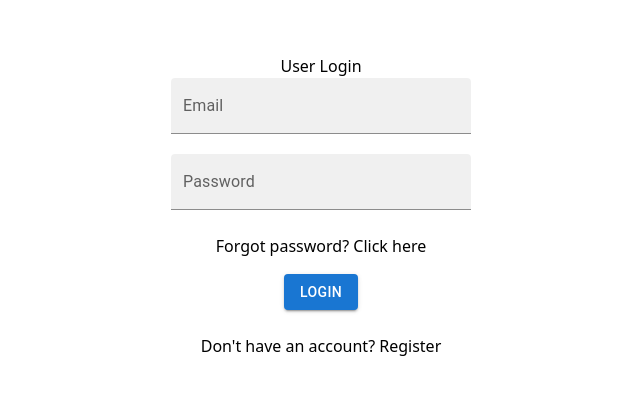
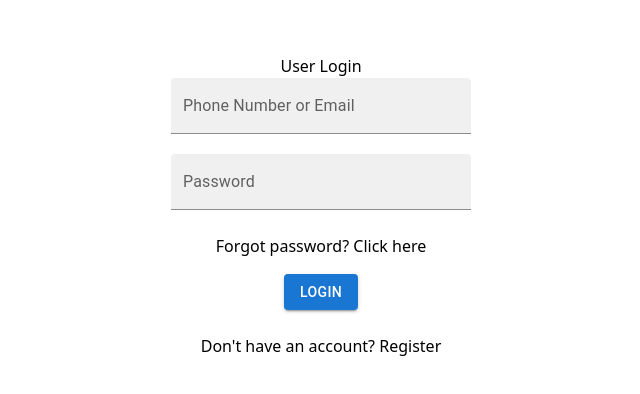
Before and after one commit to Car-Sell-MindX-X36/frontend, a React (Vite) app: page /login in a window 1280 px wide. Shown: the part 194-588 px from the top of the page, without its empty margins (319-959 px from the left). Built offline with nearby package versions, Linux system fonts and the light colour scheme.

Commit message:
fetch user login to front-end

```diff
--- a/src/pages/User/UserLogin.jsx
+++ b/src/pages/User/UserLogin.jsx
@@ -1,25 +1,161 @@
-import React from 'react'
-import { Box, TextField, Button } from '@mui/material'
-import { Link } from 'react-router-dom'
-import '../../styles/Login.css'
+// import React, { use } from 'react'
+// import { Box, TextField, Button } from '@mui/material'
+// import { Link } from 'react-router-dom'
+// import '../../styles/Login.css'
+
+// const UserLogin = () => {
+//   const [formData, setFormData] = useState({
+//     email: '',
+//     password: ''
+//   })
+
+
+//   return (
+//     <>
+//         <Box className='login-form'>
+//             <h1>User Login</h1>
+//             <div className="form">
+//               <TextField label='Phone Number or Email' variant='filled' />
+//               <TextField label='Password' variant='filled' type='password' />
+//             </div>
+//             <div className="login-submit">
+//               <span>Forgot password? <Link to='#'>Click here</Link></span>
+//               <Button variant='contained'>Login</Button>
+//             </div>
+//             <span>Don't have an account? <a href='/register'>Register</a></span>
+//         </Box>
+//     </>
+//   )
+// }
+
+// export default UserLogin
+
+import { useState } from 'react';
+import { Box, TextField, Button, FormHelperText } from '@mui/material';
+import { Link, useNavigate } from 'react-router-dom';
+import axiosUrl from '../../../config/AxiosConfig';
+import { toast } from 'react-toastify';
+import '../../styles/Login.css';
 
 const UserLogin = () => {
+  const [formData, setFormData] = useState({
+    phoneNumberOrEmail: '',
+    password: '',
+  });
+  const [err, setErr] = useState({});
+  const navigate = useNavigate();
+
+  // Handle form input changes
+  const handleInputChange = (e) => {
+    const { name, value } = e.target;
+    setFormData({ ...formData, [name]: value });
+    setErr({ ...err, [name]: '' });
+  };
+
+  // Validate form
+  const validate = () => {
+    const newErr = {};
+
+    if (!formData.phoneNumberOrEmail.trim()) {
+      newErr.phoneNumberOrEmail = 'Phone number or email is required';
+    } else if (
+      !/^[\w.+-]+@gmail\.com$/.test(formData.phoneNumberOrEmail) &&
+      !/^0\d{9}$/.test(formData.phoneNumberOrEmail)
+    ) {
+      newErr.phoneNumberOrEmail = 'Must be a valid Gmail address or 10-digit phone number starting with 0';
+    }
+
+    if (!formData.password.trim()) {
+      newErr.password = 'Password is required';
+    } else if (!/^(?=.*[A-Z])(?=.*\d)(?=.*[^A-Za-z0-9\s;])[^\s\n;]{5,32}$/.test(formData.password)) {
+      newErr.password = 'Password must be 5-32 characters long, contain at least one uppercase letter, one number, and one special character';
+    }
+
+    setErr(newErr);
+    return Object.keys(newErr).length === 0; // Return true if no errors
+  };
+
+  // Handle form submission
+  const handleLogin = async (e) => {
+    e.preventDefault();
+
+    const isValid = validate();
+    if (!isValid) return;
+
+    try {
+      const loginData = {
+        phoneNumberOrEmail: formData.phoneNumberOrEmail,
+        password: formData.password
+      };
+      console.log('Login Payload:', loginData);
+      const response = await axiosUrl.post('/customer-login', loginData);
+
+      if (response.status === 200) {
+        toast.success('Login successful');
+        navigate('/dashboard'); // Adjust to your app's dashboard route
+      }
+    } catch (error) {
+      const errMessage = error.response?.data?.message || 'Login failed';
+      toast.error(errMessage);
+      console.error('Login error:', error);
+    }
+  };
+
   return (
-    <>
-        <Box className='login-form'>
-            <h1>User Login</h1>
-            <div className="form">
-              <TextField label='Email' variant='filled' />
-              <TextField label='Password' variant='filled' type='password' />
-            </div>
-            <div className="login-submit">
-              <span>Forgot password? <Link to='#'>Click here</Link></span>
-              <Button variant='contained'>Login</Button>
-            </div>
-            <span>Don't have an account? <a href='/register'>Register</a></span>
-        </Box>
-    </>
-  )
-}
+    <Box
+      component="form"
+      className="flex items-center justify-center min-h-screen bg-gray-100"
+      onSubmit={handleLogin}
+    >
+      <div className="login-form bg-white p-8 rounded-lg shadow-lg w-full max-w-sm">
+        <h1 className="text-2xl font-bold text-center text-gray-800 mb-6">
+          User Login
+        </h1>
+        <div className="form space-y-4">
+          <TextField
+            label="Phone Number or Email"
+            variant="filled"
+            fullWidth
+            name="phoneNumberOrEmail"
+            value={formData.phoneNumberOrEmail}
+            onChange={handleInputChange}
+            error={!!err.phoneNumberOrEmail}
+            helperText={err.phoneNumberOrEmail}
+          />
+          <TextField
+            label="Password"
+            variant="filled"
+            fullWidth
+            name="password"
+            type="password"
+            value={formData.password}
+            onChange={handleInputChange}
+            error={!!err.password}
+            helperText={err.password}
+          />
+        </div>
+        <div className="login-submit mt-6 flex justify-between items-center">
+          <span className="text-sm text-gray-600">
+            Forgot password?{' '}
+            <Link to="/forgot-password" className="text-blue-600 hover:underline">
+              Click here
+            </Link>
+          </span>
+          <Button type="submit" variant="contained">
+            Login
+          </Button>
+        </div>
+        <div className="mt-4 text-center">
+          <span className="text-sm text-gray-600">
+            Don't have an account?{' '}
+            <Link to="/register" className="text-blue-600 hover:underline">
+              Register
+            </Link>
+          </span>
+        </div>
+      </div>
+    </Box>
+  );
+};
 
-export default UserLogin
+export default UserLogin;
```
